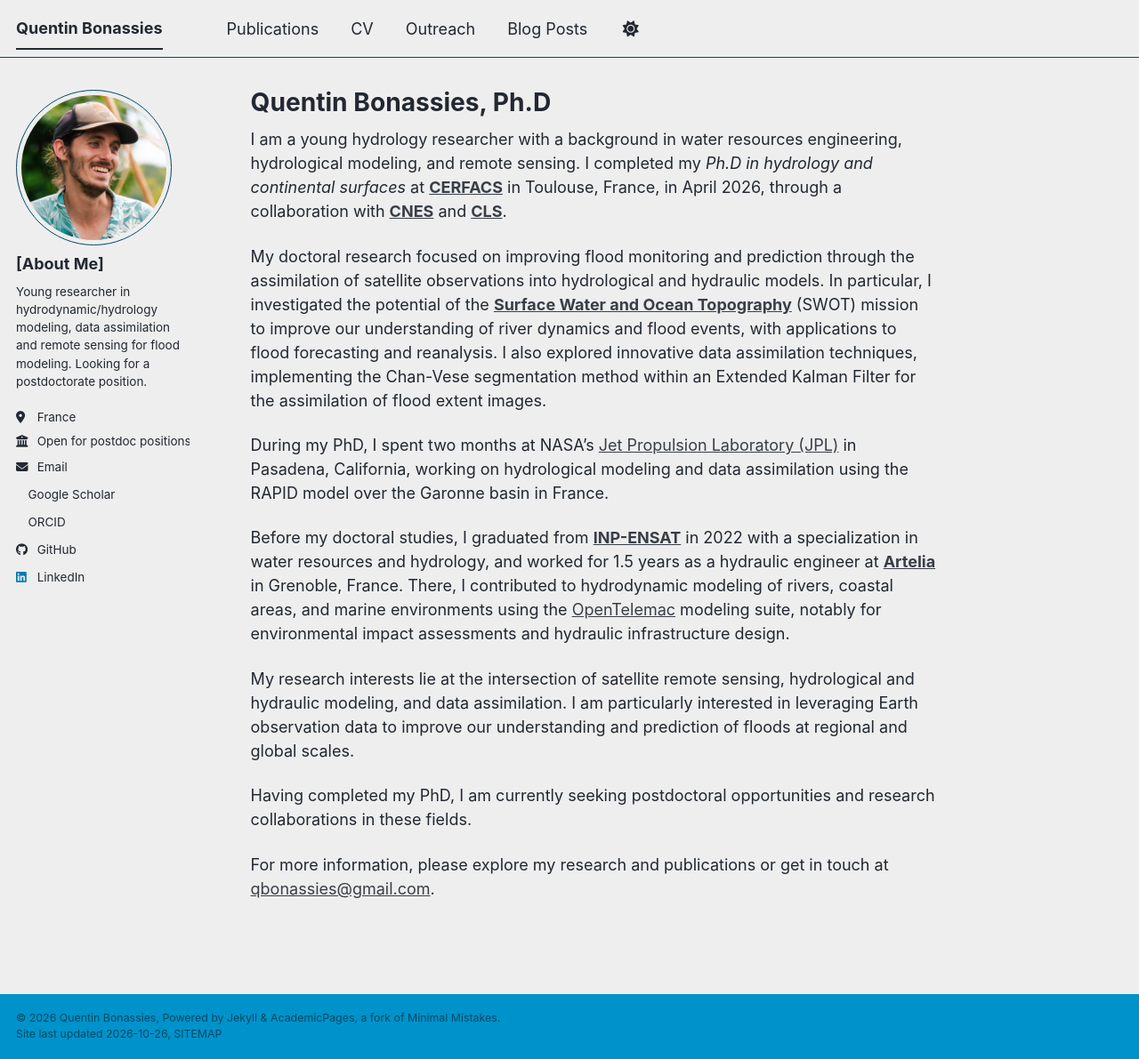
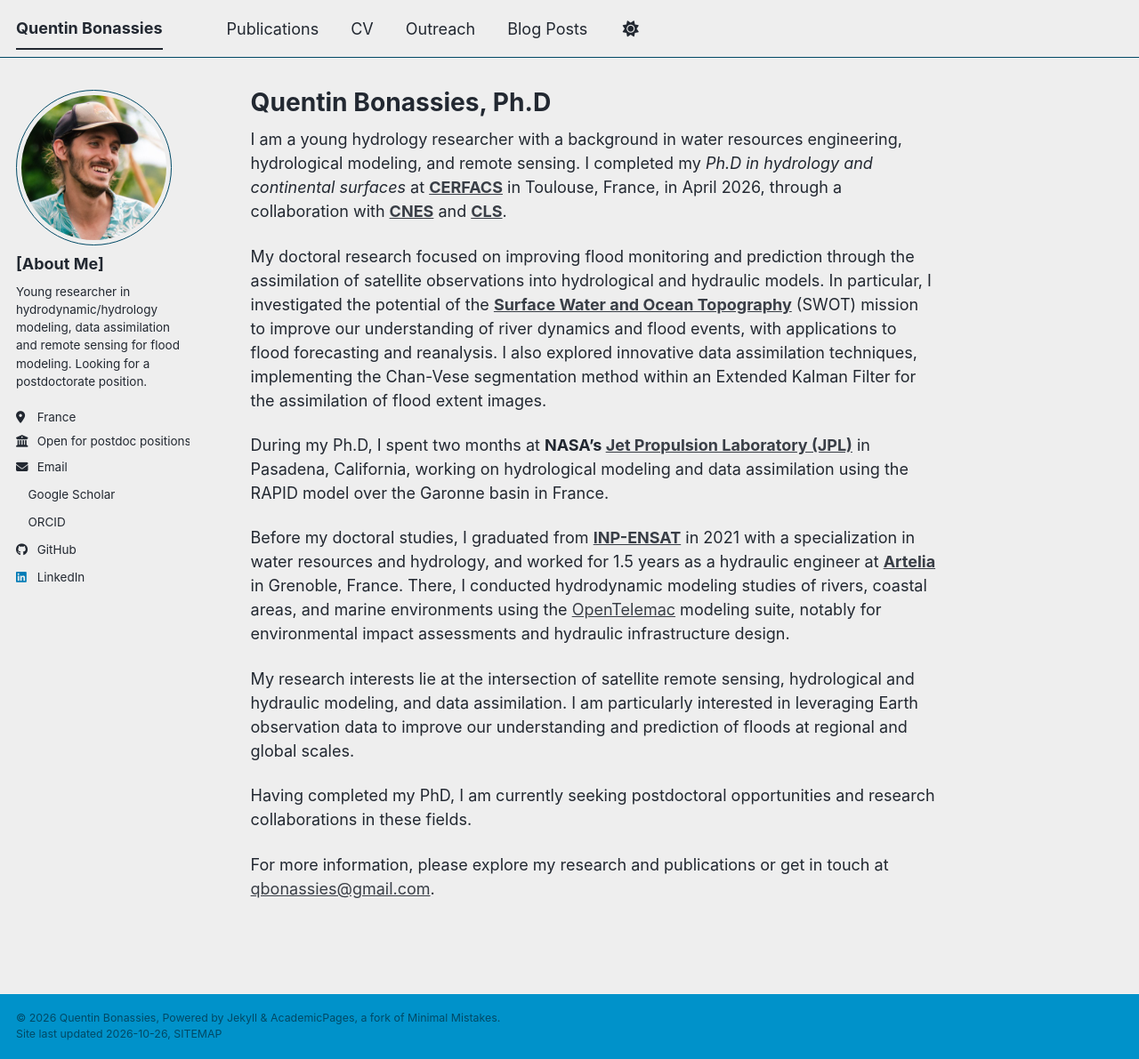
Before and after one commit to quentinbns/quentinbns.github.io, a Jekyll site: the page built from _pages/about.md, in a window 1280 px wide and 1191 px high. Shown: the whole window at 89% size. Built offline with Jekyll 4.4.1, drawn with Linux system fonts in a browser that asks for light colours; a style sheet for code colours, icons or effects is not loaded.

Commit message:
update about.md

```diff
--- a/_pages/about.md
+++ b/_pages/about.md
@@ -11,9 +11,9 @@ I am a young hydrology researcher with a background in water resources engineeri
 
 My doctoral research focused on improving flood monitoring and prediction through the assimilation of satellite observations into hydrological and hydraulic models. In particular, I investigated the potential of the <b>[Surface Water and Ocean Topography](https://swot.jpl.nasa.gov/)</b> (SWOT) mission to improve our understanding of river dynamics and flood events, with applications to flood forecasting and reanalysis. I also explored innovative data assimilation techniques, implementing the Chan-Vese segmentation method within an Extended Kalman Filter for the assimilation of flood extent images.
 
-During my PhD, I spent two months at NASA's [Jet Propulsion Laboratory (JPL)](https://www.jpl.nasa.gov/) in Pasadena, California, working on hydrological modeling and data assimilation using the RAPID model over the Garonne basin in France.
+During my Ph.D, I spent two months at <b>NASA's [Jet Propulsion Laboratory (JPL)](https://www.jpl.nasa.gov/)</b> in Pasadena, California, working on hydrological modeling and data assimilation using the RAPID model over the Garonne basin in France.
 
-Before my doctoral studies, I graduated from <b>[INP-ENSAT](https://www.ensat.fr/fr/index.html)</b> in 2022 with a specialization in water resources and hydrology, and worked for 1.5 years as a hydraulic engineer at <b>[Artelia](https://www.arteliagroup.com/fr/)</b> in Grenoble, France. There, I contributed to hydrodynamic modeling of rivers, coastal areas, and marine environments using the [OpenTelemac](https://opentelemac.org/fr) modeling suite, notably for environmental impact assessments and hydraulic infrastructure design.
+Before my doctoral studies, I graduated from <b>[INP-ENSAT](https://www.ensat.fr/fr/index.html)</b> in 2021 with a specialization in water resources and hydrology, and worked for 1.5 years as a hydraulic engineer at <b>[Artelia](https://www.arteliagroup.com/fr/)</b> in Grenoble, France. There, I conducted hydrodynamic modeling studies of rivers, coastal areas, and marine environments using the [OpenTelemac](https://opentelemac.org/fr) modeling suite, notably for environmental impact assessments and hydraulic infrastructure design.
 
 My research interests lie at the intersection of satellite remote sensing, hydrological and hydraulic modeling, and data assimilation. I am particularly interested in leveraging Earth observation data to improve our understanding and prediction of floods at regional and global scales.
 
```
